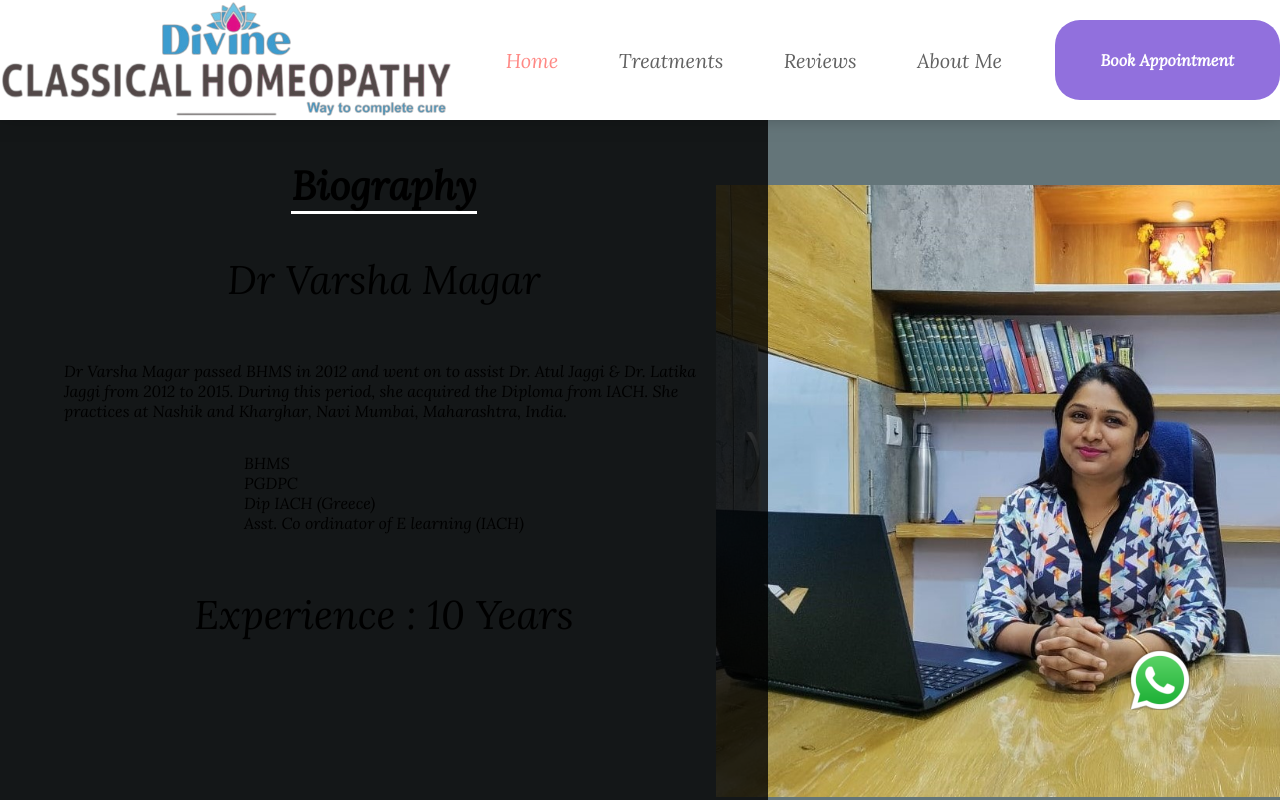
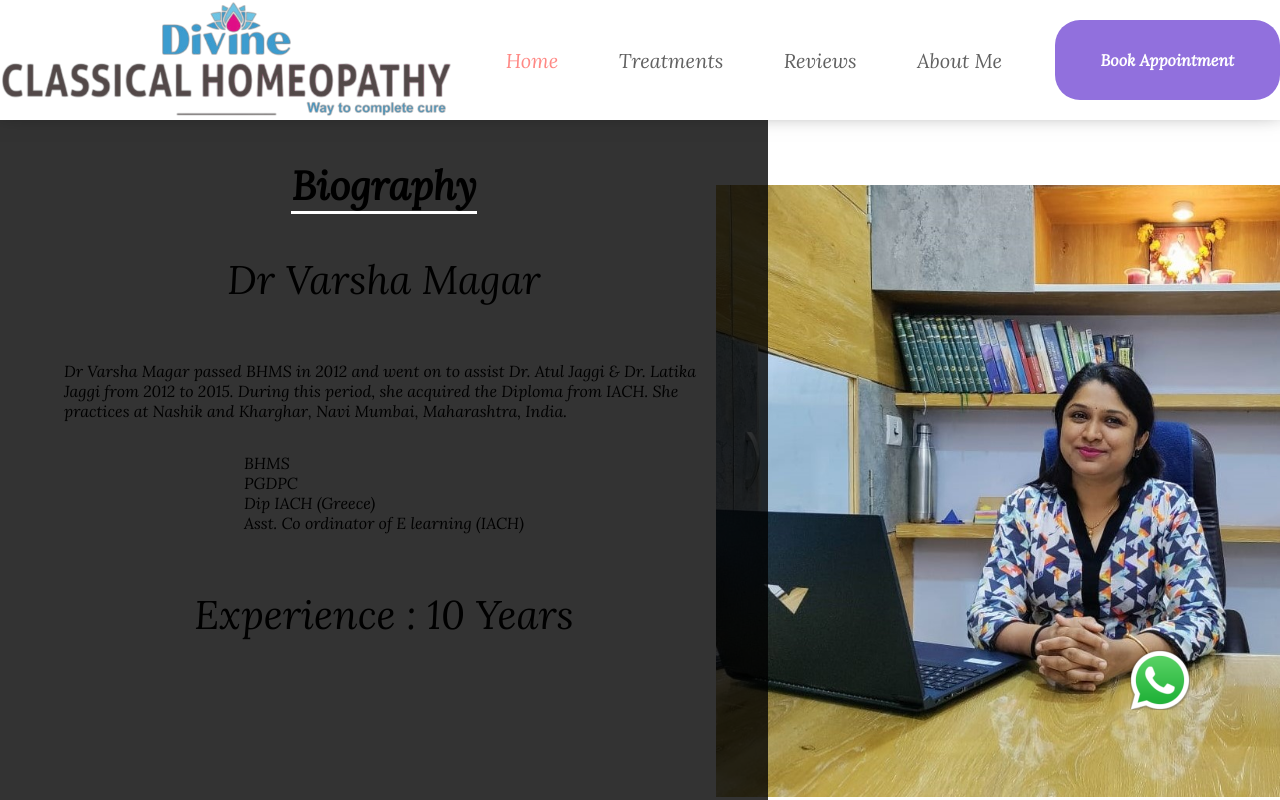
Before and after one commit to gitsairaj/divine-classical-homeopathy-1, a Next.js app: page / in a window 1280 px wide. Shown: the top 800 px of the page. Built offline with nearby package versions, Linux system fonts and the light colour scheme.

Commit message:
background image testing

```diff
--- a/src/components/AboutMeComponent/styles.module.css
+++ b/src/components/AboutMeComponent/styles.module.css
@@ -13,11 +13,11 @@
     background-image: url(./../../../public/drImage.jpg);
     background-repeat: no-repeat ;
     background-size: auto 90%;
-    background-attachment: fixed;
+/*     background-attachment: fixed; */
     background-position: right;
     background-position-x: 100%;
     background-position-y: 95%;
-    background-color: #647579;
+/*     background-color: #647579; */
 }
 
 .topLCont{
```
